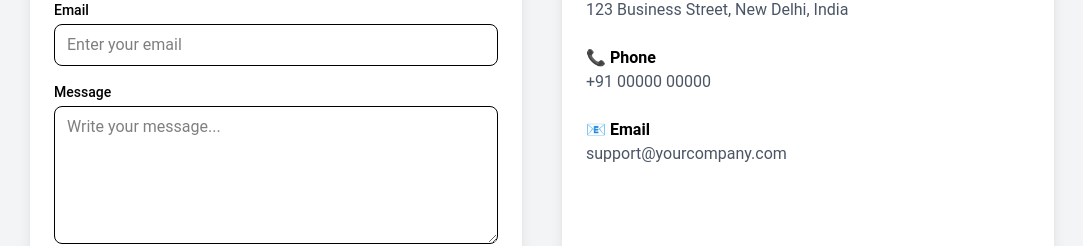
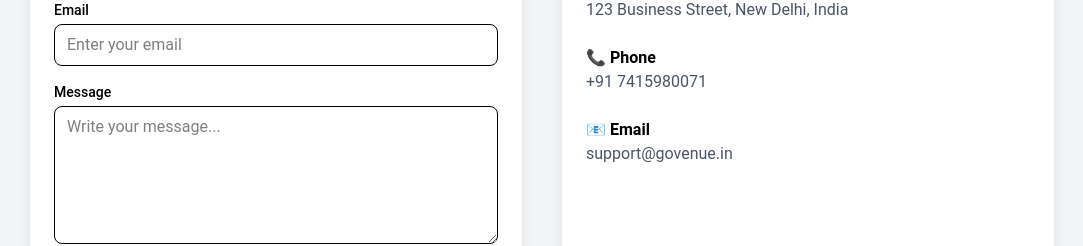
Before and after one commit to Deepakshaiva/curtains-webapp, a Next.js app: page /contactus in a window 1280 px wide. Shown: the part 266-512 px from the top of the page, without its empty margins (98-1181 px from the left). Built offline with nearby package versions, Linux system fonts and the light colour scheme.

Commit message:
Update contactus.js

```diff
--- a/src/pages/contactus.js
+++ b/src/pages/contactus.js
@@ -94,11 +94,11 @@ export default function ContactUs() {
           </div>
           <div>
             <h3 className="font-semibold">📞 Phone</h3>
-            <p className="text-gray-600">+91 00000 00000</p>
+            <p className="text-gray-600">+91 7415980071</p>
           </div>
           <div>
             <h3 className="font-semibold">📧 Email</h3>
-            <p className="text-gray-600">support@yourcompany.com</p>
+            <p className="text-gray-600">support@govenue.in</p>
           </div>
         </div>
       </div>
```
